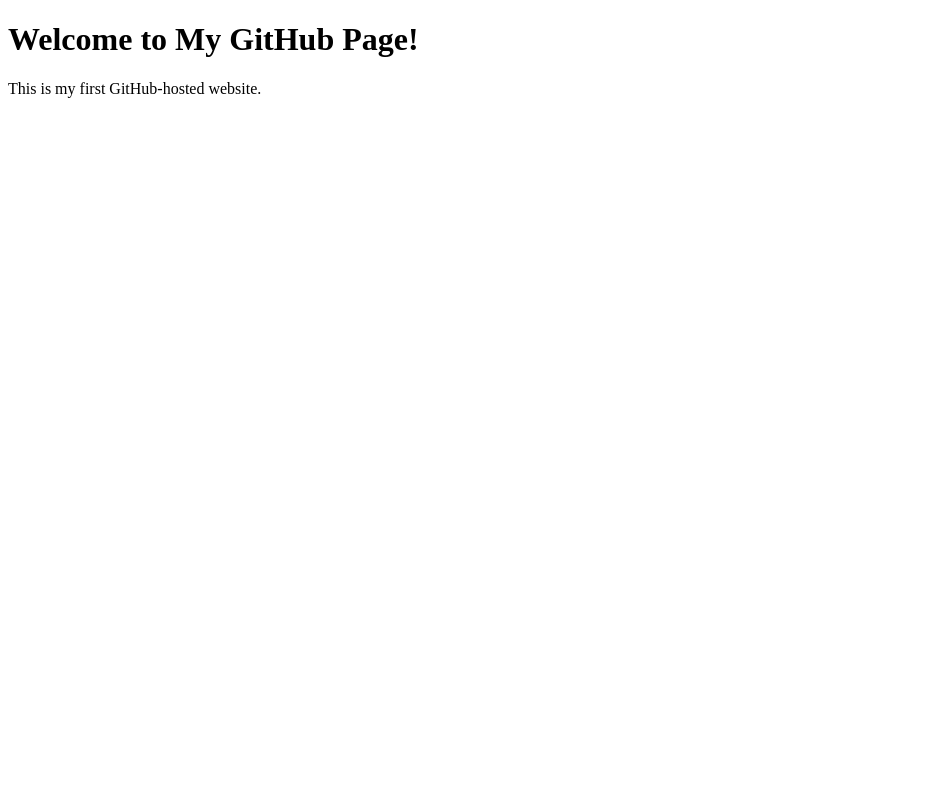
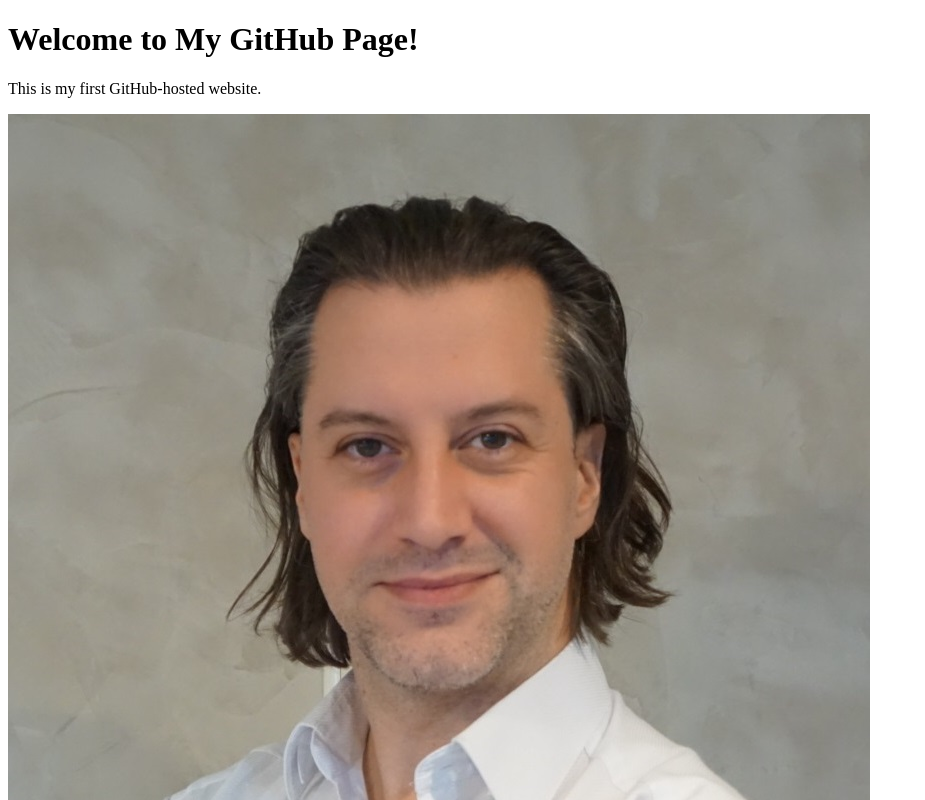
Before and after one commit to Snickerdee/Snickerdee.github.io, a plain HTML site: page index.html in a window 1280 px wide. Shown: the top 800 px of the page, without its empty margins (0-925 px from the left). Drawn offline with Linux system fonts and the light colour scheme.

Commit message:
Update index.html

```diff
--- a/index.html
+++ b/index.html
@@ -8,5 +8,6 @@
 <body>
     <h1>Welcome to My GitHub Page!</h1>
     <p>This is my first GitHub-hosted website.</p>
+    <img src=profile_picture.JPG>
 </body>
 </html>
```
